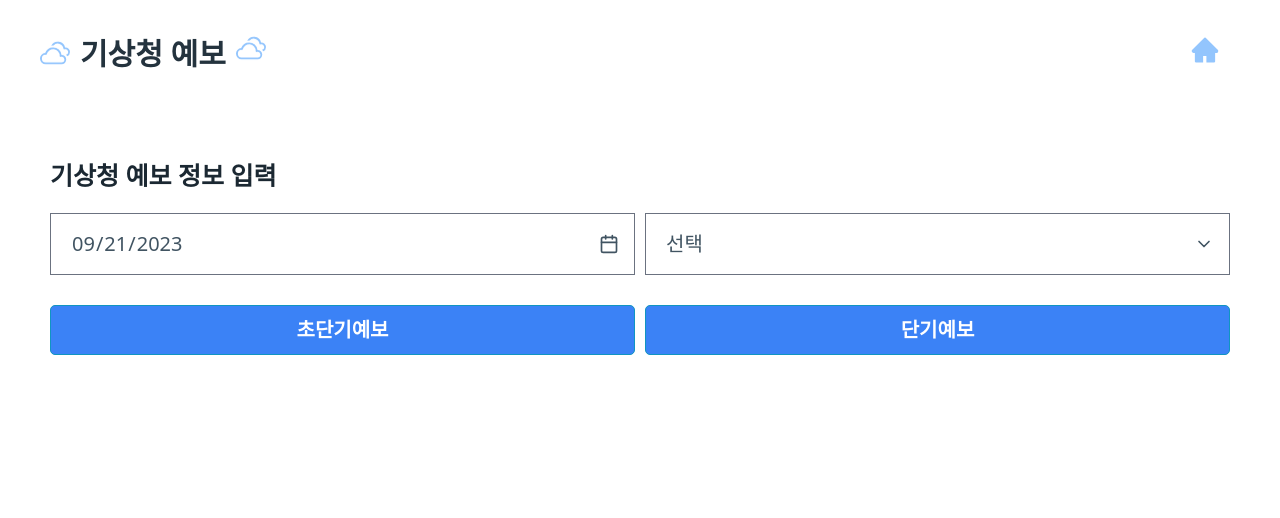
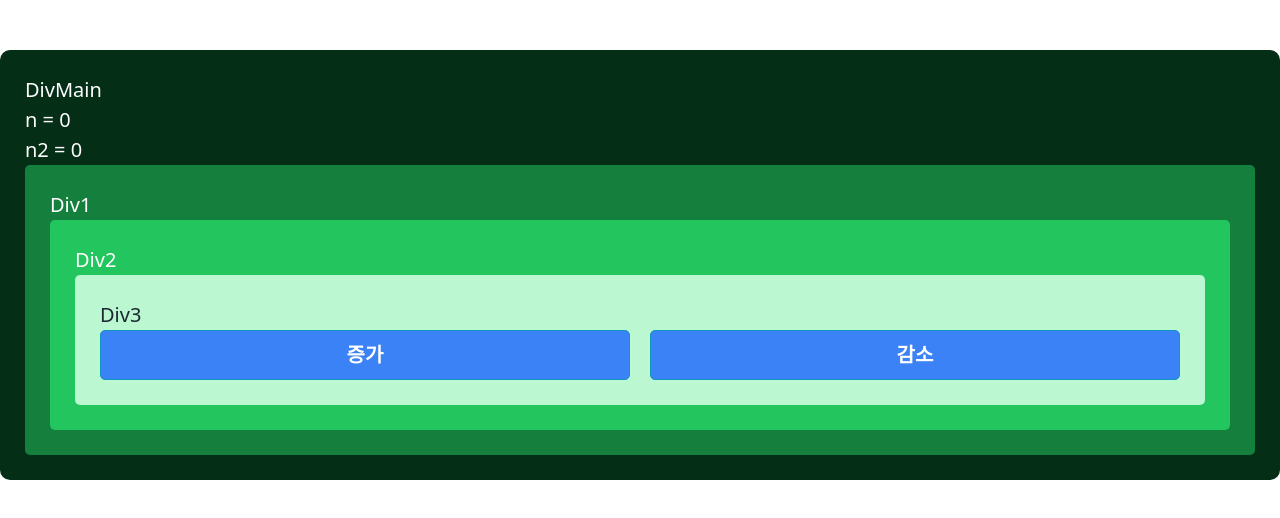
Before and after one commit to ynnij/k-digital-react, a React (Create React App) app: page / in a window 1280 px wide. Shown: the top 518 px of the page. Built offline with nearby package versions, Linux system fonts and the light colour scheme.

Commit message:
1102 수업 내용 추가

```diff
--- a/src/App.js
+++ b/src/App.js
@@ -12,7 +12,7 @@ import Busan from './09/Busan';
 import RouteMain from './10/RouteMain';
 //import Fcst from './11/Fcst';
 import Fcst from './12/Fcst';
-
+import DivMain from './13/DivMain'
 function App() {
   return (
     // <Clock />
@@ -27,7 +27,8 @@ function App() {
     //<Busan />
     //<RouteMain/>
     //<Fcst />
-    <Fcst />
+    //<Fcst />
+    <DivMain />
   );
 }
 
```
Also changed, not shown: 1 other file (tests, documents, lock files or other folders).
